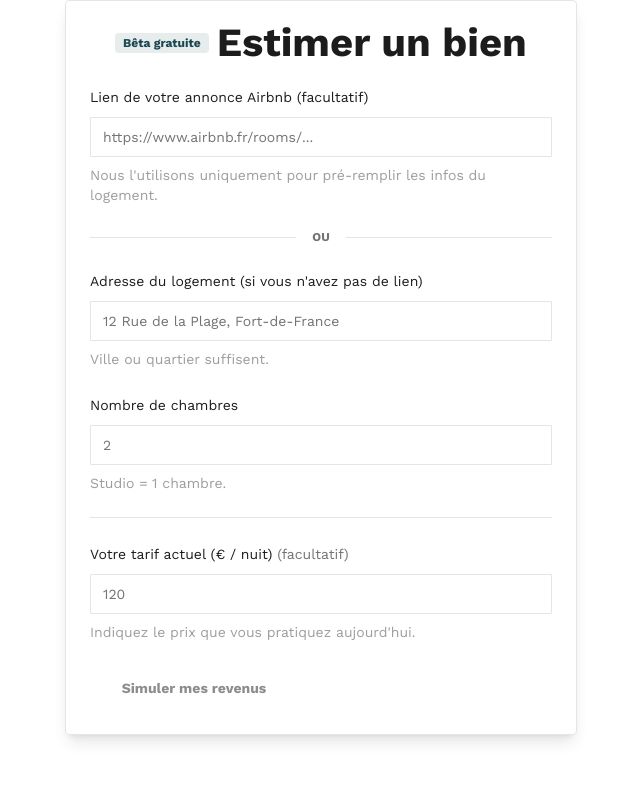
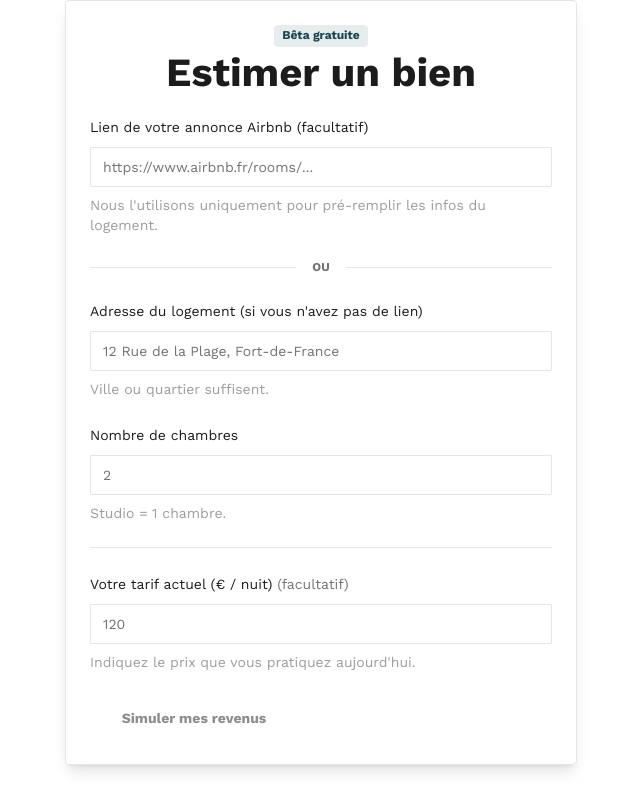
Before and after one commit to carl-vdcs/revenue-rental-estimatator1, a Next.js app: page / in a window 1280 px wide. Shown: the whole page, without its empty margins (319-959 px from the left). Built offline with nearby package versions, Linux system fonts and the light colour scheme.

Commit message:
Modify render again

```diff
--- a/src/components/EstimatorForm.tsx
+++ b/src/components/EstimatorForm.tsx
@@ -67,8 +67,8 @@ const EstimatorForm: React.FC<EstimatorFormProps> = ({ onSubmit, isLoading }) =>
      <div className="shadow-lg rounded border border-border max-w-lg mx-auto p-4 md:p-6">
         <Form {...form}>
           <form onSubmit={form.handleSubmit(handleFormSubmit)} className="space-y-6">
-            <div className="flex flex-col items-center justify-center mb-6 sm:flex-row sm:items-center sm:justify-center">
-              <span className="inline-block rounded px-2 py-0.5 text-xs font-semibold bg-accent/10 text-accent mb-2 sm:mb-0 sm:mr-2">Bêta gratuite</span>
+            <div className="flex flex-col items-center justify-center mb-6">
+              <span className="inline-block rounded px-2 py-0.5 pb-1 text-xs font-semibold bg-accent/10 text-accent mb-2">Bêta gratuite</span>
               <h2 className="text-2xl font-bold text-card-foreground">Estimer un bien</h2>
             </div>
 
```
